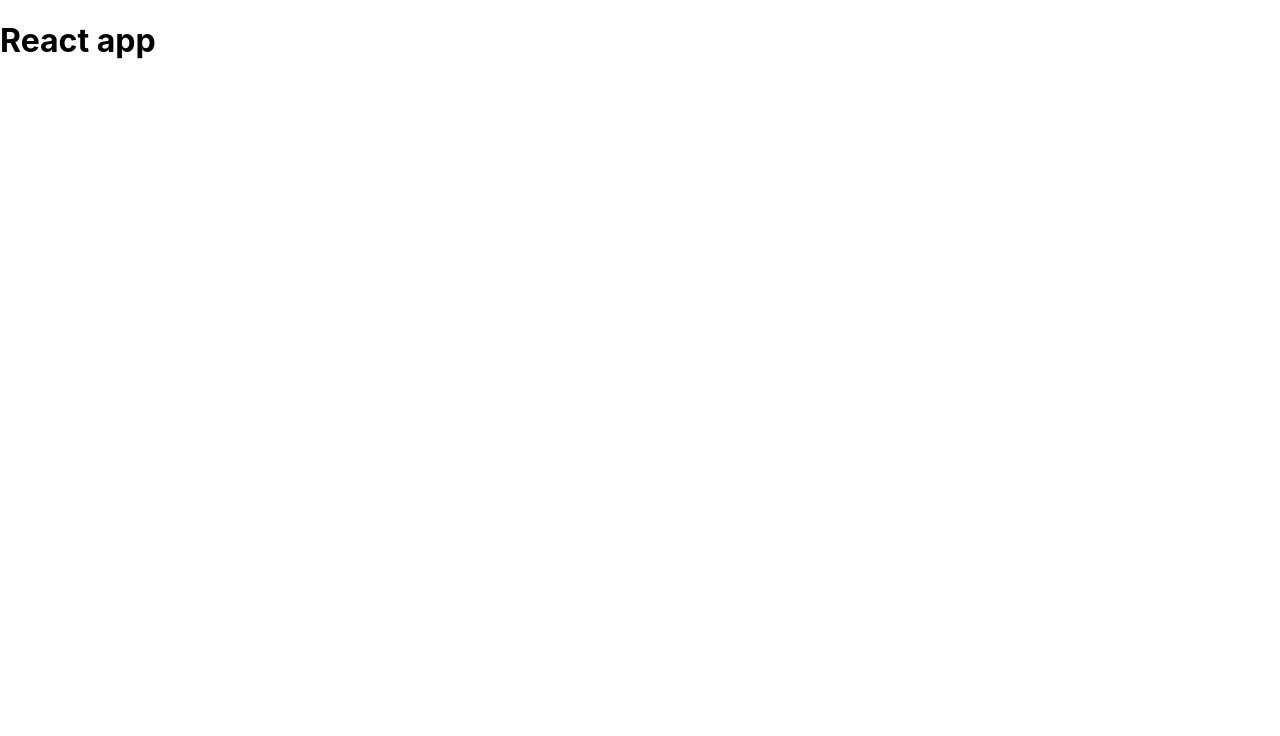
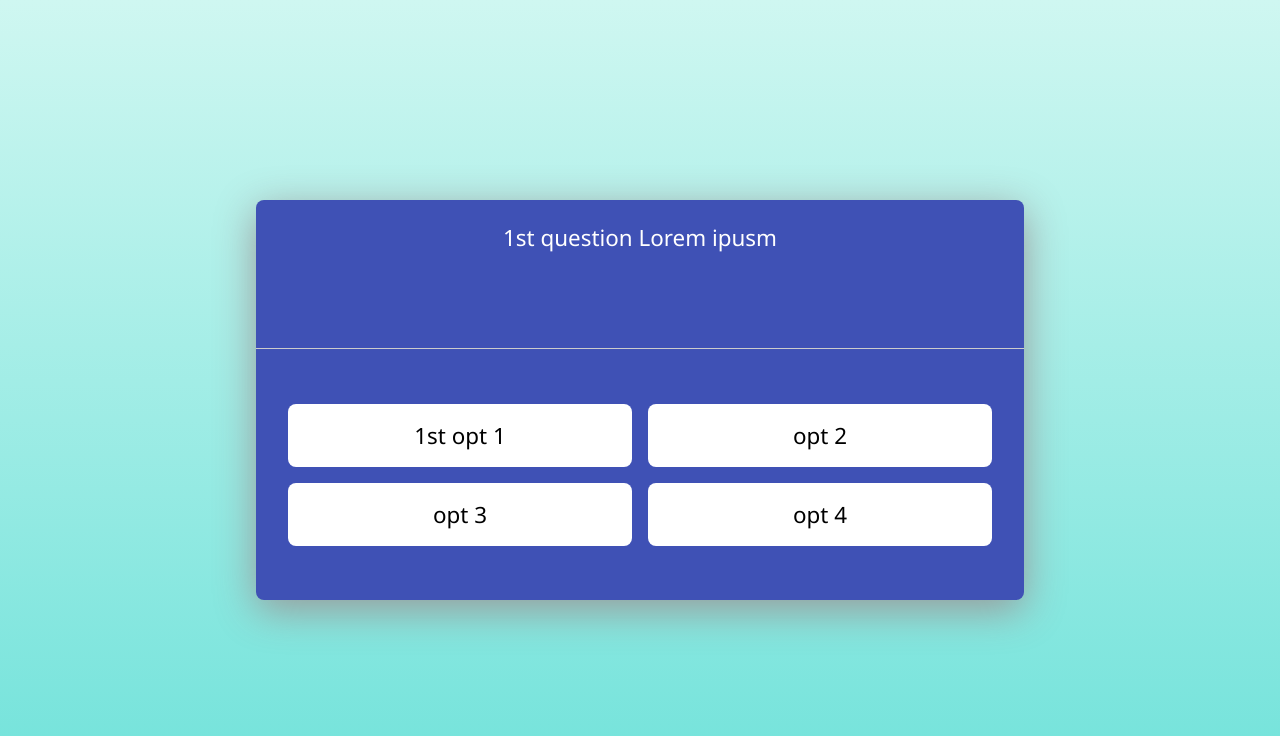
Before and after one commit to cvvkshcv/react-projects, a React (Create React App) app: page / in a window 1280 px wide. Shown: the top 736 px of the page. Built offline with nearby package versions, Linux system fonts and the light colour scheme.

Commit message:
Quiz app

```diff
--- a/public/index.html
+++ b/public/index.html
@@ -1,14 +1,12 @@
 <!DOCTYPE html>
 <html lang="en">
+
 <head>
   <meta charset="utf-8" />
   <link rel="icon" href="%PUBLIC_URL%/favicon.ico" />
   <meta name="viewport" content="width=device-width, initial-scale=1" />
   <meta name="theme-color" content="#000000" />
-    <meta
-      name="description"
-      content="Web site created using create-react-app"
-    />
+  <meta name="description" content="Web site created using create-react-app" />
   <link rel="apple-touch-icon" href="%PUBLIC_URL%/logo192.png" />
   <!--
       manifest.json provides metadata used when your web app is installed on a
@@ -24,8 +22,9 @@
       work correctly both with client-side routing and a non-root public URL.
       Learn how to configure a non-root public URL by running `npm run build`.
     -->
-    <title>React App</title>
+  <title>Quiz App</title>
 </head>
+
 <body>
   <noscript>You need to enable JavaScript to run this app.</noscript>
   <div id="root"></div>
@@ -40,4 +39,5 @@
       To create a production bundle, use `npm run build` or `yarn build`.
     -->
 </body>
+
 </html>
--- a/src/App.js
+++ b/src/App.js
@@ -1,8 +1,45 @@
-import './App.css';
+import { useState } from "react";
+import "./App.css";
+import questions from "./assets/questions";
+import Quiz from "./components/Quiz";
+
 function App() {
+  const [questionIdx, setQuestionIdx] = useState(0);
+  const [correctAns, setCorrectAns] = useState(0);
+  const [result, setResult] = useState(false);
+  const question = questions[questionIdx];
+
+  const optionSelect = (i) => {
+    if (questions[questionIdx].answer === i) {
+      setCorrectAns(correctAns + 1);
+    }
+    const nextQuestion = questionIdx + 1;
+    console.log("nextQuestion ", nextQuestion);
+    if (nextQuestion < questions.length) {
+      setQuestionIdx(nextQuestion);
+    } else {
+      setResult(true);
+    }
+  };
+
+  const reset = () => {
+    setQuestionIdx(0);
+    setCorrectAns(0);
+    setResult(false);
+  };
+
   return (
-    <div className="App">
-      <h1>React app</h1>
+    <div className="quiz-container">
+      {result ? (
+        <div align="center">
+          <h1>Total score is : {correctAns}</h1>
+          <button onClick={reset}>Restart Quiz</button>
+        </div>
+      ) : (
+        <>
+          <Quiz question={question} optionSelect={optionSelect} />
+        </>
+      )}
     </div>
   );
 }
--- /dev/null
+++ b/src/assets/questions.js
@@ -0,0 +1,22 @@
+export default [
+  {
+    question: "1st question Lorem ipusm",
+    options: ["1st opt 1", "opt 2", "opt 3", "opt 4"],
+    answer: 1,
+  },
+  {
+    question: "Another Question",
+    options: ["Another opt 1", "opt 2", "opt 3", "opt 4"],
+    answer: 2,
+  },
+  {
+    question: "3rd Question",
+    options: ["3rd opt 1", "opt 2", "opt 3", "opt 4"],
+    answer: 2,
+  },
+  {
+    question: "4th Question",
+    options: ["4th opt 1", "opt 2", "opt 3", "opt 4"],
+    answer: 0,
+  },
+];
--- /dev/null
+++ b/src/components/Quiz.js
@@ -0,0 +1,22 @@
+export default function Quiz({ question, optionSelect }) {
+  return (
+    <div className="quiz-container__question">
+      <p>{question.question}</p>
+      <div className="quiz-container__options">
+        <ul className="quiz-container__ul">
+          {question.options.map((option, i) => {
+            return (
+              <li
+                className="quiz-container__li"
+                key={i}
+                onClick={() => optionSelect(i)}
+              >
+                {option}
+              </li>
+            );
+          })}
+        </ul>
+      </div>
+    </div>
+  );
+}
--- a/src/index.css
+++ b/src/index.css
@@ -1,13 +1,55 @@
-body {
+body,
+html {
   margin: 0;
-  font-family: -apple-system, BlinkMacSystemFont, 'Segoe UI', 'Roboto', 'Oxygen',
-    'Ubuntu', 'Cantarell', 'Fira Sans', 'Droid Sans', 'Helvetica Neue',
-    sans-serif;
-  -webkit-font-smoothing: antialiased;
-  -moz-osx-font-smoothing: grayscale;
+  padding: 0;
+}
+* {
+  font-family: "Segoe UI";
 }
 
-code {
-  font-family: source-code-pro, Menlo, Monaco, Consolas, 'Courier New',
-    monospace;
+.quiz-container {
+  height: 100vh;
+  display: flex;
+  justify-content: center;
+  align-items: center;
+  background-image: linear-gradient(to bottom, #cff7f1, #70e2da);
 }
+
+.quiz-container__question {
+  border-radius: 0.5rem;
+  height: 400px;
+  width: 60%;
+  margin: 0 auto;
+  text-align: center;
+  background-color: #3f51b5;
+  color: #fff;
+  display: flex;
+  flex-direction: column;
+  justify-content: space-between;
+  font-size: 1.4rem;
+  box-shadow: 0px 10px 40px #999;
+}
+
+.quiz-container__options {
+  padding: 2rem;
+  border-top: 1px solid #ccc;
+}
+.quiz-container__ul {
+  padding: 0;
+  display: grid;
+  grid-template-columns: 1fr 1fr;
+  grid-template-rows: 1fr 1fr;
+  grid-gap: 1rem;
+  list-style-type: none;
+}
+.quiz-container__li {
+  padding: 1rem;
+  background-color: #fff;
+  color: #000;
+  cursor: pointer;
+  border-radius: 0.5rem;
+  transition: all 0.5s ease;
+}
+.quiz-container__li:hover {
+  box-shadow: 0px 1px 10px #fff;
+}
```
Lines whose indentation alone changed are shown as unchanged.
